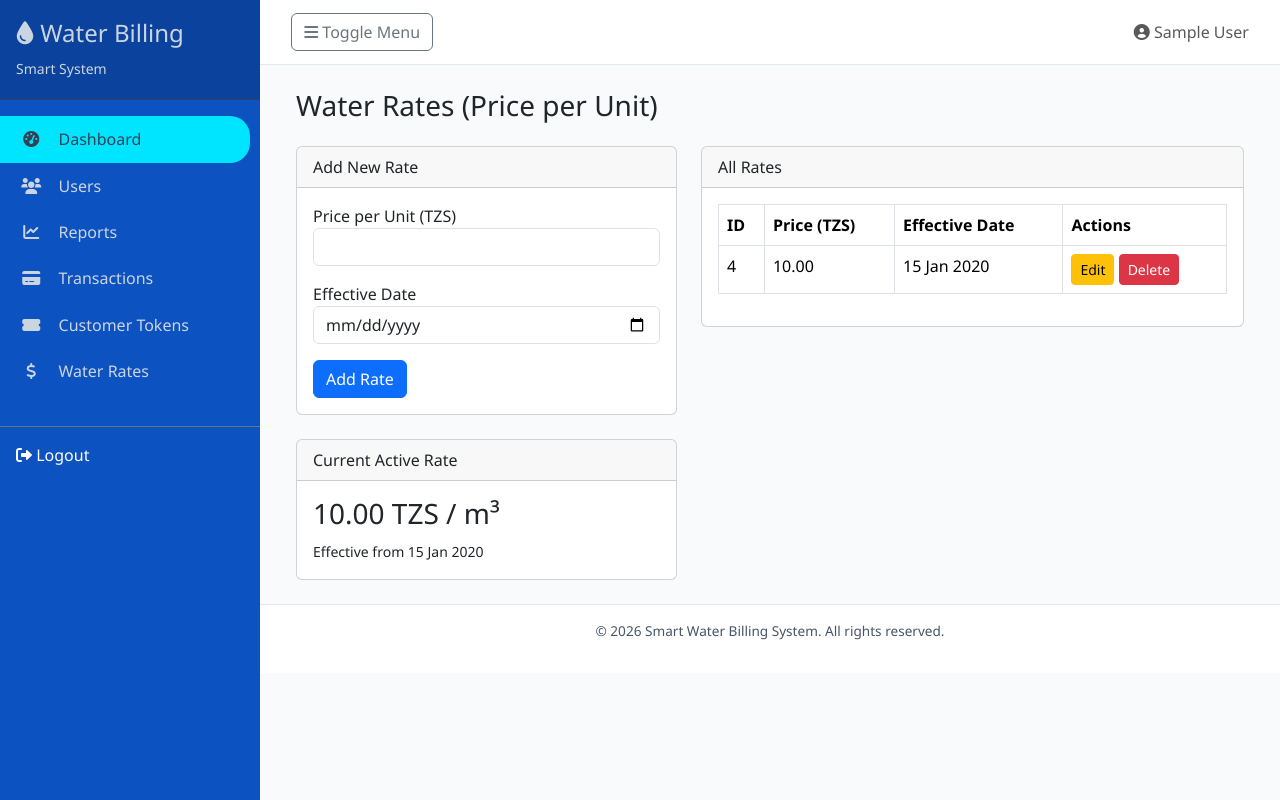
After one commit to Gemstony/smart-water-billing, a PHP site: page /smart-water-billing/views/admin/rates.php in a window 1280 px wide. The commit adds this page. Run offline with PHP 8.4, Linux system fonts and the light colour scheme; the visitor is signed in with stand-in values (Sample User, id 1); tables that the repository leaves empty or names only in its code hold one stand-in row (values such as "Sample post").

Commit message:
In admin panel i have implmented Customers tokens management and Rates where admin can add new rate and its price

```diff
--- a/index.php
+++ b/index.php
@@ -97,6 +97,7 @@ switch ($request) {
         $auth->requireAdmin();
         require_once __DIR__ . '/views/admin/rates.php';
         break;
+
     default:
         http_response_code(404);
         echo 'Page not found';
--- a/models/Rate.php
+++ b/models/Rate.php
@@ -1,36 +1,36 @@
 <?php
 class Rate {
-    public $rate_id;
-    public $price_per_unit;
-    public $effective_date;
-    public $created_by;
+    private $pdo;
 
-    public function __construct($data = []) {
-        foreach ($data as $key => $value) {
-            $this->$key = $value;
-        }
+    public function __construct($pdo) {
+        $this->pdo = $pdo;
     }
 
-    public function save($pdo) {
-        $stmt = $pdo->prepare("INSERT INTO rates (price_per_unit, effective_date, created_by) VALUES (?, ?, ?)");
-        return $stmt->execute([$this->price_per_unit, $this->effective_date, $this->created_by]);
+    public function getAll() {
+        $stmt = $this->pdo->prepare("SELECT * FROM rates ORDER BY effective_date DESC");
+        $stmt->execute();
+        return $stmt->fetchAll();
     }
 
-    public static function getActiveRate($pdo) {
-        $stmt = $pdo->query("SELECT * FROM rates ORDER BY effective_date DESC LIMIT 1");
-        $row = $stmt->fetch(PDO::FETCH_ASSOC);
-        return $row ? new self($row) : null;
+    public function getCurrent() {
+        $stmt = $this->pdo->prepare("SELECT * FROM rates WHERE effective_date <= CURDATE() ORDER BY effective_date DESC LIMIT 1");
+        $stmt->execute();
+        return $stmt->fetch();
     }
 
-    public static function getAll($pdo) {
-        $stmt = $pdo->query("SELECT * FROM rates ORDER BY effective_date DESC");
-        return array_map(fn($row) => new self($row), $stmt->fetchAll(PDO::FETCH_ASSOC));
+    public function add($price, $effectiveDate, $createdBy) {
+        $stmt = $this->pdo->prepare("INSERT INTO rates (price_per_unit, effective_date, created_by) VALUES (?, ?, ?)");
+        return $stmt->execute([$price, $effectiveDate, $createdBy]);
     }
 
-    public static function getByDate($pdo, $date) {
-        $stmt = $pdo->prepare("SELECT * FROM rates WHERE effective_date <= ? ORDER BY effective_date DESC LIMIT 1");
-        $stmt->execute([$date]);
-        $row = $stmt->fetch(PDO::FETCH_ASSOC);
-        return $row ? new self($row) : null;
+    public function update($rateId, $price, $effectiveDate) {
+        $stmt = $this->pdo->prepare("UPDATE rates SET price_per_unit = ?, effective_date = ? WHERE rate_id = ?");
+        return $stmt->execute([$price, $effectiveDate, $rateId]);
+    }
+
+    public function delete($rateId) {
+        $stmt = $this->pdo->prepare("DELETE FROM rates WHERE rate_id = ?");
+        return $stmt->execute([$rateId]);
     }
 }
+?>
--- /dev/null
+++ b/views/admin/rates.php
@@ -0,0 +1,143 @@
+<?php
+require_once __DIR__ . '/../../includes/config.php';
+require_once __DIR__ . '/../../models/Rate.php';
+
+if (!isset($_SESSION['user_id']) || $_SESSION['user_role'] !== 'admin') {
+    header('Location: /smart-water-billing/login');
+    exit;
+}
+
+$rateModel = new Rate($pdo);
+$message = '';
+$error = '';
+
+// Handle add
+if ($_SERVER['REQUEST_METHOD'] === 'POST' && isset($_POST['action'])) {
+    if ($_POST['action'] === 'add') {
+        $price = floatval($_POST['price']);
+        $effectiveDate = $_POST['effective_date'];
+        if ($rateModel->add($price, $effectiveDate, $_SESSION['user_id'])) {
+            $message = 'Rate added successfully';
+        } else {
+            $error = 'Failed to add rate';
+        }
+    } elseif ($_POST['action'] === 'update' && isset($_POST['rate_id'])) {
+        $rateId = intval($_POST['rate_id']);
+        $price = floatval($_POST['price']);
+        $effectiveDate = $_POST['effective_date'];
+        if ($rateModel->update($rateId, $price, $effectiveDate)) {
+            $message = 'Rate updated successfully';
+        } else {
+            $error = 'Failed to update rate';
+        }
+    } elseif ($_POST['action'] === 'delete' && isset($_POST['rate_id'])) {
+        $rateId = intval($_POST['rate_id']);
+        if ($rateModel->delete($rateId)) {
+            $message = 'Rate deleted successfully';
+        } else {
+            $error = 'Failed to delete rate';
+        }
+    }
+}
+
+$rates = $rateModel->getAll();
+$currentRate = $rateModel->getCurrent();
+
+$pageTitle = 'Manage Water Rates';
+require_once __DIR__ . '/../layout/header.php';
+?>
+
+<div class="container-fluid">
+    <div class="row">
+        <div class="col-12">
+            <h1 class="h3 mb-4">Water Rates (Price per Unit)</h1>
+
+            <?php if ($message): ?>
+                <div class="alert alert-success"><?= htmlspecialchars($message) ?></div>
+            <?php endif; ?>
+            <?php if ($error): ?>
+                <div class="alert alert-danger"><?= htmlspecialchars($error) ?></div>
+            <?php endif; ?>
+
+            <div class="row">
+                <div class="col-md-5">
+                    <div class="card mb-4">
+                        <div class="card-header">Add New Rate</div>
+                        <div class="card-body">
+                            <form method="POST">
+                                <input type="hidden" name="action" value="add">
+                                <div class="mb-3">
+                                    <label>Price per Unit (TZS)</label>
+                                    <input type="number" step="0.01" name="price" class="form-control" required>
+                                </div>
+                                <div class="mb-3">
+                                    <label>Effective Date</label>
+                                    <input type="date" name="effective_date" class="form-control" required>
+                                </div>
+                                <button type="submit" class="btn btn-primary">Add Rate</button>
+                            </form>
+                        </div>
+                    </div>
+                    <div class="card">
+                        <div class="card-header">Current Active Rate</div>
+                        <div class="card-body">
+                            <?php if ($currentRate): ?>
+                                <h3><?= number_format($currentRate['price_per_unit'], 2) ?> TZS / m³</h3>
+                                <small>Effective from <?= date('d M Y', strtotime($currentRate['effective_date'])) ?></small>
+                            <?php else: ?>
+                                <p class="text-muted">No rate set</p>
+                            <?php endif; ?>
+                        </div>
+                    </div>
+                </div>
+                <div class="col-md-7">
+                    <div class="card">
+                        <div class="card-header">All Rates</div>
+                        <div class="card-body">
+                            <table class="table table-bordered">
+                                <thead>
+                                    <tr><th>ID</th><th>Price (TZS)</th><th>Effective Date</th><th>Actions</th></tr>
+                                </thead>
+                                <tbody>
+                                    <?php foreach ($rates as $rate): ?>
+                                    <tr>
+                                        <td><?= $rate['rate_id'] ?></td>
+                                        <td><?= number_format($rate['price_per_unit'], 2) ?></td>
+                                        <td><?= date('d M Y', strtotime($rate['effective_date'])) ?></td>
+                                        <td>
+                                            <button class="btn btn-sm btn-warning" data-bs-toggle="modal" data-bs-target="#editModal<?= $rate['rate_id'] ?>">Edit</button>
+                                            <form method="POST" style="display:inline-block" onsubmit="return confirm('Delete this rate?')">
+                                                <input type="hidden" name="action" value="delete">
+                                                <input type="hidden" name="rate_id" value="<?= $rate['rate_id'] ?>">
+                                                <button type="submit" class="btn btn-sm btn-danger">Delete</button>
+                                            </form>
+                                        </td>
+                                    </tr>
+                                    <!-- Edit Modal -->
+                                    <div class="modal fade" id="editModal<?= $rate['rate_id'] ?>" tabindex="-1">
+                                        <div class="modal-dialog">
+                                            <div class="modal-content">
+                                                <form method="POST">
+                                                    <input type="hidden" name="action" value="update">
+                                                    <input type="hidden" name="rate_id" value="<?= $rate['rate_id'] ?>">
+                                                    <div class="modal-header"><h5>Edit Rate</h5><button type="button" class="btn-close" data-bs-dismiss="modal"></button></div>
+                                                    <div class="modal-body">
+                                                        <div class="mb-3"><label>Price</label><input type="number" step="0.01" name="price" class="form-control" value="<?= $rate['price_per_unit'] ?>" required></div>
+                                                        <div class="mb-3"><label>Effective Date</label><input type="date" name="effective_date" class="form-control" value="<?= $rate['effective_date'] ?>" required></div>
+                                                    </div>
+                                                    <div class="modal-footer"><button type="submit" class="btn btn-primary">Save</button></div>
+                                                </form>
+                                            </div>
+                                        </div>
+                                    </div>
+                                    <?php endforeach; ?>
+                                </tbody>
+                            </table>
+                        </div>
+                    </div>
+                </div>
+            </div>
+        </div>
+    </div>
+</div>
+<?php require_once __DIR__ . '/../layout/footer.php'; ?>
```
Also changed, not shown: models/User.php (+40 -0 lines), views/admin/customer_tokens.php (added, +77 -0 lines).
